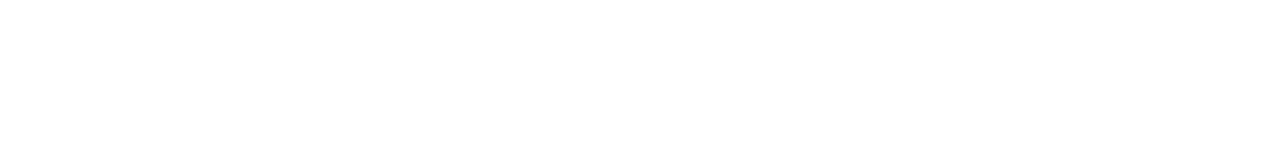
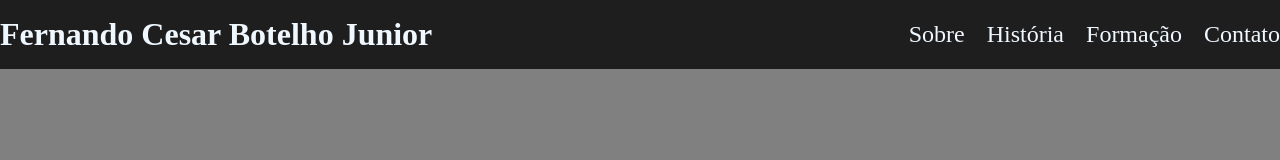
Before and after one commit to Fernando-Psy/ebcsite, a plain HTML site: page index.html in a window 1280 px wide. Drawn offline with Linux system fonts and the light colour scheme.

Commit message:
07112023

```diff
--- a/index.html
+++ b/index.html
@@ -3,9 +3,30 @@
 <head>
     <meta charset="UTF-8">
     <meta name="viewport" content="width=device-width, initial-scale=1.0">
-    <title>Fernando Cesar</title>
+    <link rel="stylesheet" href="/main.css">
+    <title>Fernando Cesar - Profissional de Psicologia</title>
 </head>
 <body>
-
+    <header>
+       <div class="container">
+        <h1>Fernando Cesar Botelho Junior</h1>
+        <nav>
+            <ul>
+                <li>
+                    <a href="#">Sobre</a>
+                </li>
+                <li>
+                    <a href="#">História</a>
+                </li>
+                <li>
+                    <a href="#">Formação</a>
+                </li>
+                <li>
+                    <a href="#">Contato</a>
+                </li>
+            </ul>
+        </nav>
+       </div>
+    </header>
 </body>
 </html>
--- a/main.css
+++ b/main.css
@@ -0,0 +1,38 @@
+* {
+    margin: 0;
+    padding: 0;
+    box-sizing: border-box;
+}
+
+body {
+    background-color: grey;
+}
+
+header {
+    padding: 16px 0;
+    background-color: #1f1e1f;
+    color: aliceblue;
+}
+
+header nav li {
+    display: inline;
+    margin-left: 16px;
+    font-size: 24px;
+}
+
+header nav li a {
+    color: aliceblue;
+    text-decoration: none;
+}
+
+.container {
+    max-width: 1280px;
+    width: 100%;
+    margin: 0 auto;
+}
+
+header .container {
+    display: flex;
+    align-items: center;
+    justify-content: space-between;
+}
```
